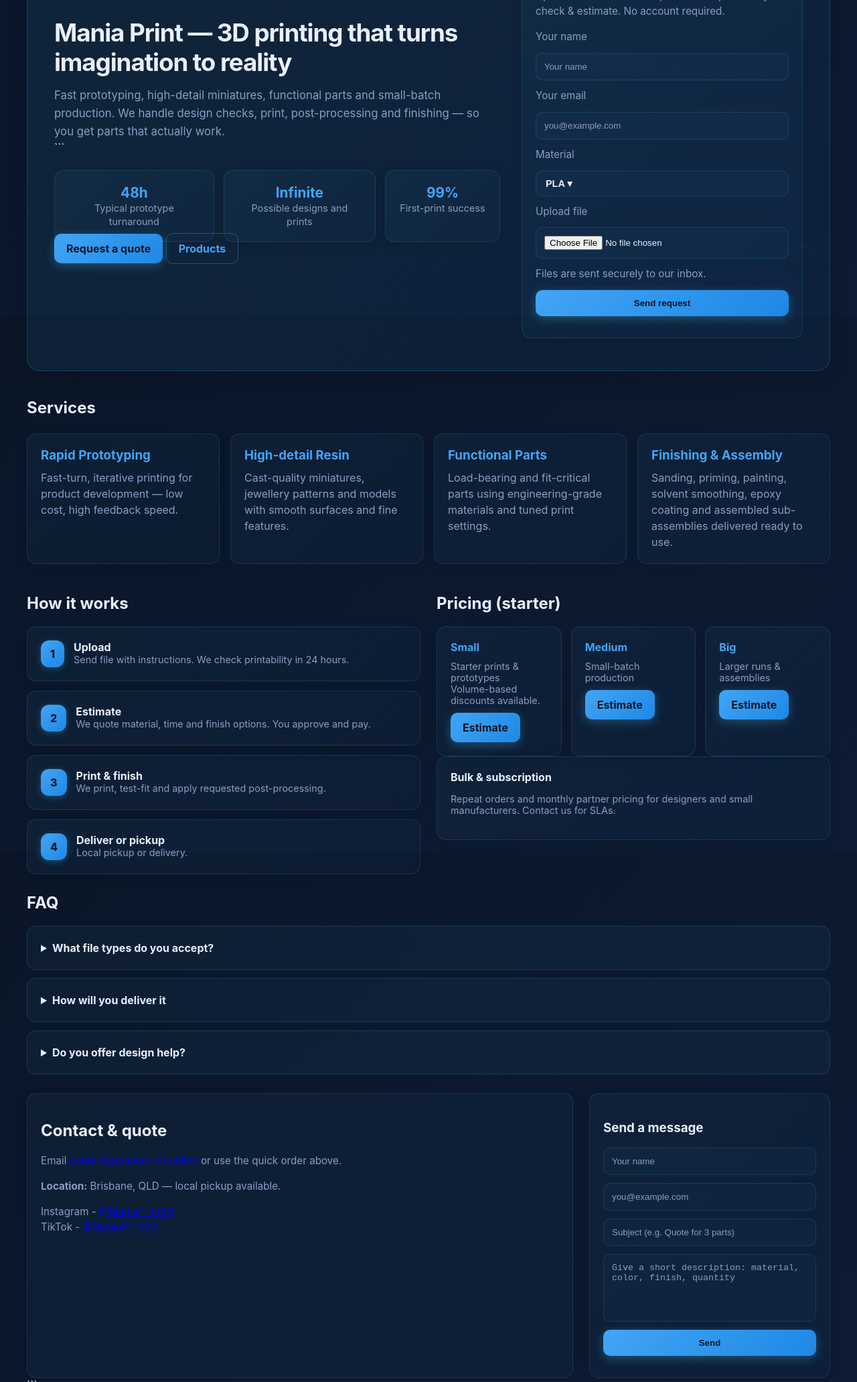
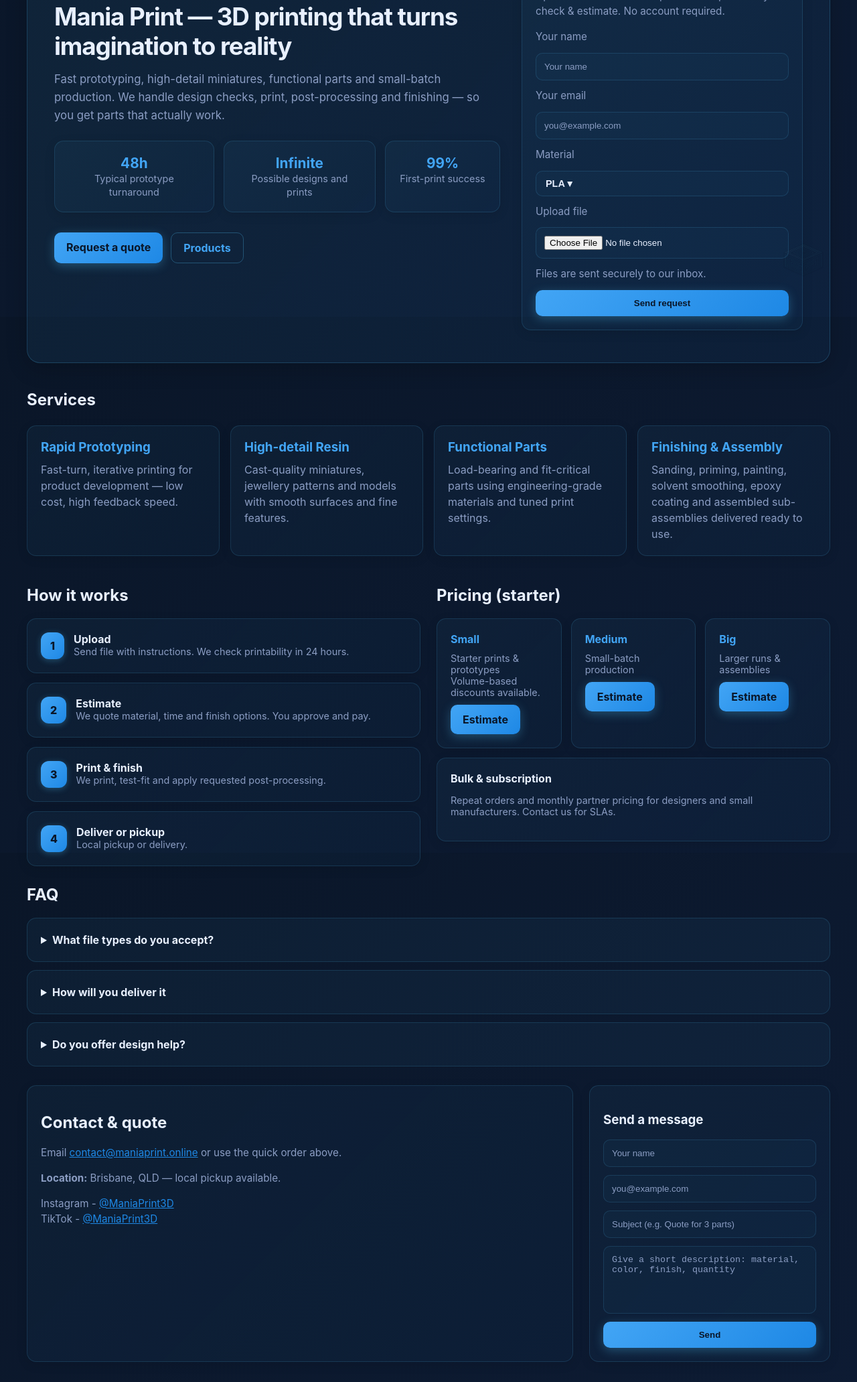
Before and after one commit to ManiaPrint/maniaprint, a plain HTML site: page index.html in a window 1280 px wide. Shown: the part 327-2390 px from the top of the page at 67% size. Drawn offline with Linux system fonts and the light colour scheme.

Commit message:
Update index.html

````diff
--- a/index.html
+++ b/index.html
@@ -1,5 +1,4 @@
 <!doctype html>
-
 <html lang="en">
 <head>
   <meta charset="utf-8" />
@@ -32,14 +31,13 @@
         <h1>Mania Print — 3D printing that turns imagination to reality</h1>
         <p class="lead">Fast prototyping, high-detail miniatures, functional parts and small-batch production. We handle design checks, print, post-processing and finishing — so you get parts that actually work.</p>
 
-```
         <div class="kpis">
           <div class="kpi card"><b>48h</b><span class="small">Typical prototype turnaround</span></div>
           <div class="kpi card"><b>Infinite</b><span class="small">Possible designs and prints</span></div>
           <div class="kpi card"><b>99%</b><span class="small">First-print success</span></div>
         </div>
 
-    <div class="hero-actions">
+        <div style="margin-top:30px;display:flex;gap:12px;flex-wrap:wrap">
           <a class="cta" href="#get-quote">Request a quote</a>
           <a class="cta ghost" href="products">Products</a>
         </div>
@@ -75,7 +73,7 @@
           <small class="note">Files are sent securely to our inbox.</small>
           <button class="cta" id="uploadSubmit" type="submit">Send request</button>
 
-      <div id="uploadStatus" class="note upload-status"></div>
+          <div id="uploadStatus" class="note" style="display:none;margin-top:8px"></div>
         </form>
       </aside>
     </section>
@@ -163,7 +161,7 @@
           </div>
         </div>
 
-    <div class="card pricing-extra">
+        <div style="margin-top:14px" class="card">
           <strong>Bulk & subscription</strong>
           <p class="small">Repeat orders and monthly partner pricing for designers and small manufacturers. Contact us for SLAs.</p>
         </div>
@@ -180,9 +178,9 @@
     <section id="contact" class="contact">
       <div class="card">
         <h2>Contact & quote</h2>
-    <p class="note">Email <a href="mailto:contact@maniaprint.online" class="contact-link">contact@maniaprint.online</a> or use the quick order above.</p>
+        <p class="note">Email <a href="mailto:contact@maniaprint.online" style="color:var(--accent);cursor:pointer">contact@maniaprint.online</a> or use the quick order above.</p>
         <p class="note"><strong>Location:</strong> Brisbane, QLD — local pickup available.</p>
-    <p class="note">Instagram - <a href="https://instagram.com/ManiaPrint3D" target="_blank" class="contact-link">@ManiaPrint3D</a><br>TikTok - <a href="https://tiktok.com/@ManiaPrint3D" target="_blank" class="contact-link">@ManiaPrint3D</a></p>
+        <p class="note">Instagram - <a href="https://instagram.com/ManiaPrint3D" target="_blank" style="color:var(--accent);cursor:pointer">@ManiaPrint3D</a><br>TikTok - <a href="https://tiktok.com/@ManiaPrint3D" target="_blank" style="color:var(--accent);cursor:pointer">@ManiaPrint3D</a></p>
       </div>
 
       <aside class="card">
@@ -193,19 +191,16 @@
           <input id="subject" name="subject" placeholder="Subject (e.g. Quote for 3 parts)" />
           <textarea id="message" name="message" rows="5" placeholder="Give a short description: material, color, finish, quantity"></textarea>
           <button class="cta" id="contactSubmit" type="submit">Send</button>
-      <div id="contactStatus" class="note upload-status"></div>
+          <div id="contactStatus" class="note" style="display:none;margin-top:8px"></div>
         </form>
       </aside>
     </section>
-```
 
   </main>
 
   <footer class="container">
-    <div class="footer-content">
     <div class="small">© Mania Print — made with filament & cookies 🍪</div>
     <div class="small">Terms • Privacy</div>
-    </div>
   </footer>
 
   <img src="images/logo-transparent.png" alt="" class="logo-watermark" onerror="this.style.display='none'">
@@ -352,6 +347,5 @@
       }
     });
   </script>
-
 </body>
 </html>
````
Lines whose indentation alone changed are shown as unchanged.
